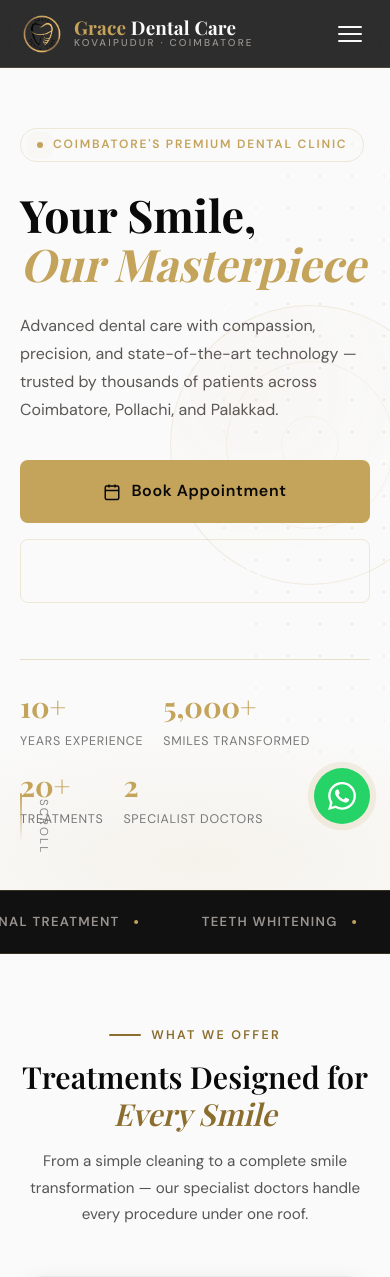
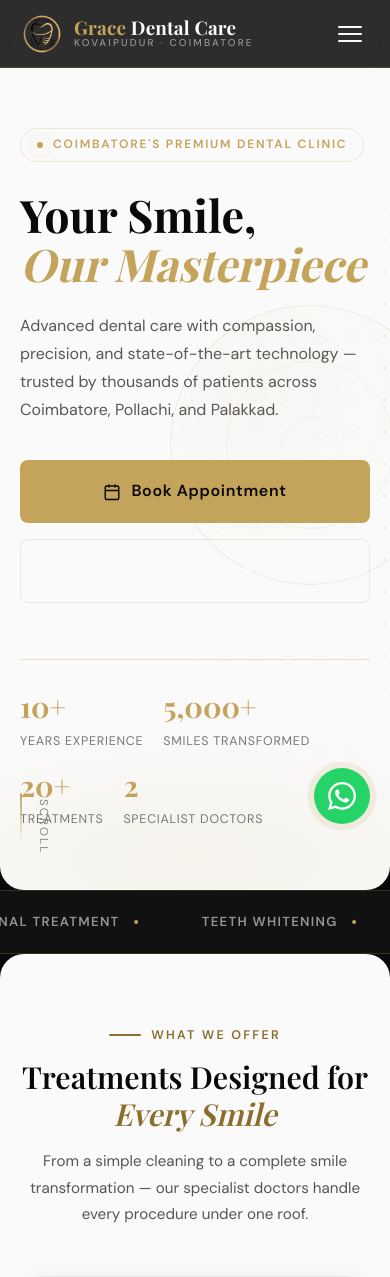
Before and after one commit to sherwynjoel/Grace_dental_care_website, a PHP site: page /index.html in a window 390 px wide. Shown: the top 1277 px of the page. Run offline with PHP 8.4, Linux system fonts and the light colour scheme; some web fonts are replaced.

Commit message:
feat: DentiQ-style rounded section edges across all pages
- All .section elements get border-radius: 60px (floating card look)
- .hero gets border-radius: 0 0 60px 60px (curved bottom only)
- .page-hero banners on inner pages get curved bottom
- .footer gets border-radius: 60px 60px 0 0 (curved top only)
- .marquee-section stays flat (border-radius: 0 !important)
- Responsive scaling: 48px tablet, 32px mobile, 24px small
- Remove overflow:hidden from .section--light/alt to allow card hover effects
- Add .section class to contact strip for consistent rounding

Co-Authored-By: Claude Sonnet 4.6 <noreply@anthropic.com>

```diff
--- a/css/style.css
+++ b/css/style.css
@@ -2148,8 +2148,8 @@ p  { font-size: clamp(0.95rem, 1.5vw, 1.05rem); line-height: 1.75; color: var(--
   pointer-events: none;
   z-index: 0;
 }
-.section--light { position: relative; overflow: hidden; }
-.section--light-alt { position: relative; overflow: hidden; }
+.section--light { position: relative; }
+.section--light-alt { position: relative; }
 
 /* Testimonial card stagger (grid-3 inside dark sections) */
 .testimonials-grid .testimonial-card:nth-child(2) { margin-top: 40px; }
@@ -2161,6 +2161,45 @@ p  { font-size: clamp(0.95rem, 1.5vw, 1.05rem); line-height: 1.75; color: var(--
 .grid-4.why-grid > *:nth-child(3) { margin-top: 0; }
 .grid-4.why-grid > *:nth-child(4) { margin-top: 28px; }
 
+/* ============================================================
+   SECTION 29 — DENTIQ-STYLE ROUNDED SECTION EDGES
+   Every section ends/starts with a smooth organic curve
+   ============================================================ */
+
+/* Hero: flat top (starts at viewport top), curved bottom */
+.hero {
+  border-radius: 0 0 60px 60px;
+}
+
+/* All content sections: curved on all 4 corners → "floating card" look */
+.section {
+  border-radius: 60px;
+}
+
+/* CTA section (no .section class) */
+.cta-section {
+  border-radius: 60px;
+}
+
+/* Marquee stays flat — it's a thin utility strip */
+.marquee-section {
+  border-radius: 0 !important;
+}
+
+/* Footer: curved top, flat bottom (sits at the very bottom of the page) */
+.footer {
+  border-radius: 60px 60px 0 0;
+}
+
+/* Contact strip at the bottom of index.html is a plain <section> with section--light */
+/* border-radius: 60px already applied via .section rule above */
+
+/* Page-hero banners on inner pages: flat top, curved bottom */
+.page-hero {
+  border-radius: 0 0 60px 60px;
+}
+
+/* ── Responsive radius ──────────────────────────────────── */
 /* ── Responsive — new layout breakpoints ───────────────── */
 @media (max-width: 1024px) {
   .hero > .container { grid-template-columns: 1fr 0.8fr; gap: 36px; }
@@ -2200,10 +2239,14 @@ p  { font-size: clamp(0.95rem, 1.5vw, 1.05rem); line-height: 1.75; color: var(--
   .blog-featured-grid { grid-template-columns: 1fr; }
 }
 
-/* ============ 29. RESPONSIVE ============ */
+/* ============ 30. RESPONSIVE ============ */
 @media (max-width: 1024px) {
   .footer__top { grid-template-columns: 1fr 1fr; gap: 36px; }
   .grid-4 { grid-template-columns: repeat(2, 1fr); }
+  /* Slightly smaller radius on tablet */
+  .section, .cta-section { border-radius: 48px; }
+  .hero, .page-hero { border-radius: 0 0 48px 48px; }
+  .footer { border-radius: 48px 48px 0 0; }
 }
 
 @media (max-width: 820px) {
@@ -2218,6 +2261,10 @@ p  { font-size: clamp(0.95rem, 1.5vw, 1.05rem); line-height: 1.75; color: var(--
   .about-preview__badge { right: 16px; bottom: 16px; }
   .form-grid { grid-template-columns: 1fr; }
   .footer__top { grid-template-columns: 1fr; }
+  /* Compact radius on mobile */
+  .section, .cta-section { border-radius: 32px; }
+  .hero, .page-hero { border-radius: 0 0 32px 32px; }
+  .footer { border-radius: 32px 32px 0 0; }
 }
 
 @media (max-width: 540px) {
@@ -2230,4 +2277,7 @@ p  { font-size: clamp(0.95rem, 1.5vw, 1.05rem); line-height: 1.75; color: var(--
   .fab-wa { bottom: 20px; right: 20px; }
   .scroll-top { bottom: 20px; left: 20px; }
   .footer__bottom { flex-direction: column; text-align: center; }
-}
+  .section, .cta-section { border-radius: 24px; }
+  .hero, .page-hero { border-radius: 0 0 24px 24px; }
+  .footer { border-radius: 24px 24px 0 0; }
+}
--- a/index.html
+++ b/index.html
@@ -650,7 +650,7 @@
 </section>
 
 <!-- ═══ CONTACT STRIP ══════════════════════════════════════ -->
-<section style="padding:40px 0;background:var(--white);border-top:1px solid rgba(196,163,90,0.18);" class="section--light">
+<section style="padding:40px 0;background:var(--white);border-top:1px solid rgba(196,163,90,0.18);" class="section section--light">
   <div class="container">
     <div class="grid-3" style="gap:24px;">
       <div class="contact-card" data-reveal data-delay="1">
```
